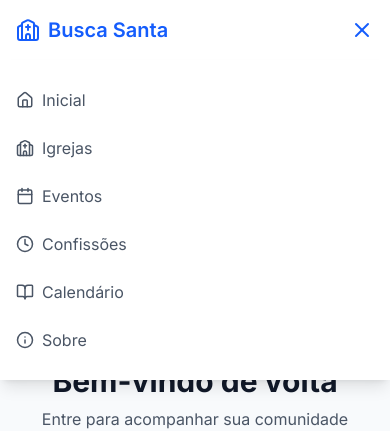
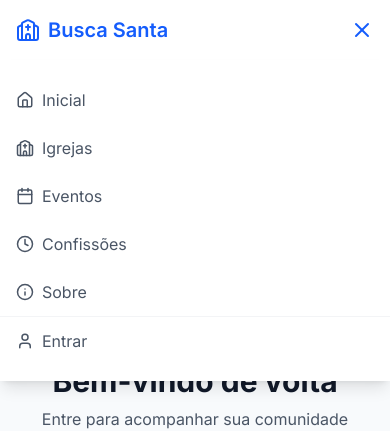
Before and after one commit to JoaozinDaprogramacao/buscasanta.com, a Next.js app: page /login in a window 390 px wide. Both pictures are taken after a click on the button 362 px from the left and 30 px from the top of the page. Shown: the top 431 px of the page. Built offline with nearby package versions, Linux system fonts and the light colour scheme; no server answers.

Commit message:
adicioando o botao de entrar para dispositivos moveis tbm

```diff
--- a/src/app/login/page.tsx
+++ b/src/app/login/page.tsx
@@ -23,7 +23,10 @@ export default function LoginPage() {
         <div className="bg-white p-8 rounded-xl shadow-md">
           <div className="space-y-4">
             <button
-              onClick={() => signIn('google', { callbackUrl: '/' })}
+              onClick={() => signIn('google', {
+                callbackUrl: '/',
+                prompt: 'select_account'
+              })}
               className="w-full flex items-center justify-center gap-3 px-4 py-3 border border-gray-300 rounded-lg text-gray-700 bg-white hover:bg-gray-50 transition"
             >
               <Image
--- a/src/components/Navbar/index.tsx
+++ b/src/components/Navbar/index.tsx
@@ -111,14 +111,6 @@ export default function Navbar() {
                 Confissões
               </Link>
               <Link
-                href="/calendario"
-                className="flex items-center gap-2 px-4 py-3 text-gray-600 hover:bg-blue-50 hover:text-blue-600"
-                onClick={toggleMenu}
-              >
-                <BookOpen size={18} />
-                Calendário
-              </Link>
-              <Link
                 href="/sobre"
                 className="flex items-center gap-2 px-4 py-3 text-gray-600 hover:bg-blue-50 hover:text-blue-600"
                 onClick={toggleMenu}
@@ -126,6 +118,34 @@ export default function Navbar() {
                 <InfoIcon size={18} />
                 Sobre
               </Link>
+
+              {/* Adicionando opção de login/logout no menu mobile */}
+              {session ? (
+                <>
+                  <div className="px-4 py-3 text-gray-600 border-t border-gray-100">
+                    <span>Olá, {session.user?.name}</span>
+                  </div>
+                  <button
+                    onClick={() => {
+                      signOut();
+                      toggleMenu();
+                    }}
+                    className="flex items-center gap-2 px-4 py-3 text-gray-600 hover:bg-blue-50 hover:text-blue-600 text-left"
+                  >
+                    <LogOut size={18} />
+                    Sair
+                  </button>
+                </>
+              ) : (
+                <Link
+                  href="/login"
+                  className="flex items-center gap-2 px-4 py-3 text-gray-600 hover:bg-blue-50 hover:text-blue-600 border-t border-gray-100"
+                  onClick={toggleMenu}
+                >
+                  <User size={18} />
+                  Entrar
+                </Link>
+              )}
             </div>
           </div>
         )}
```
